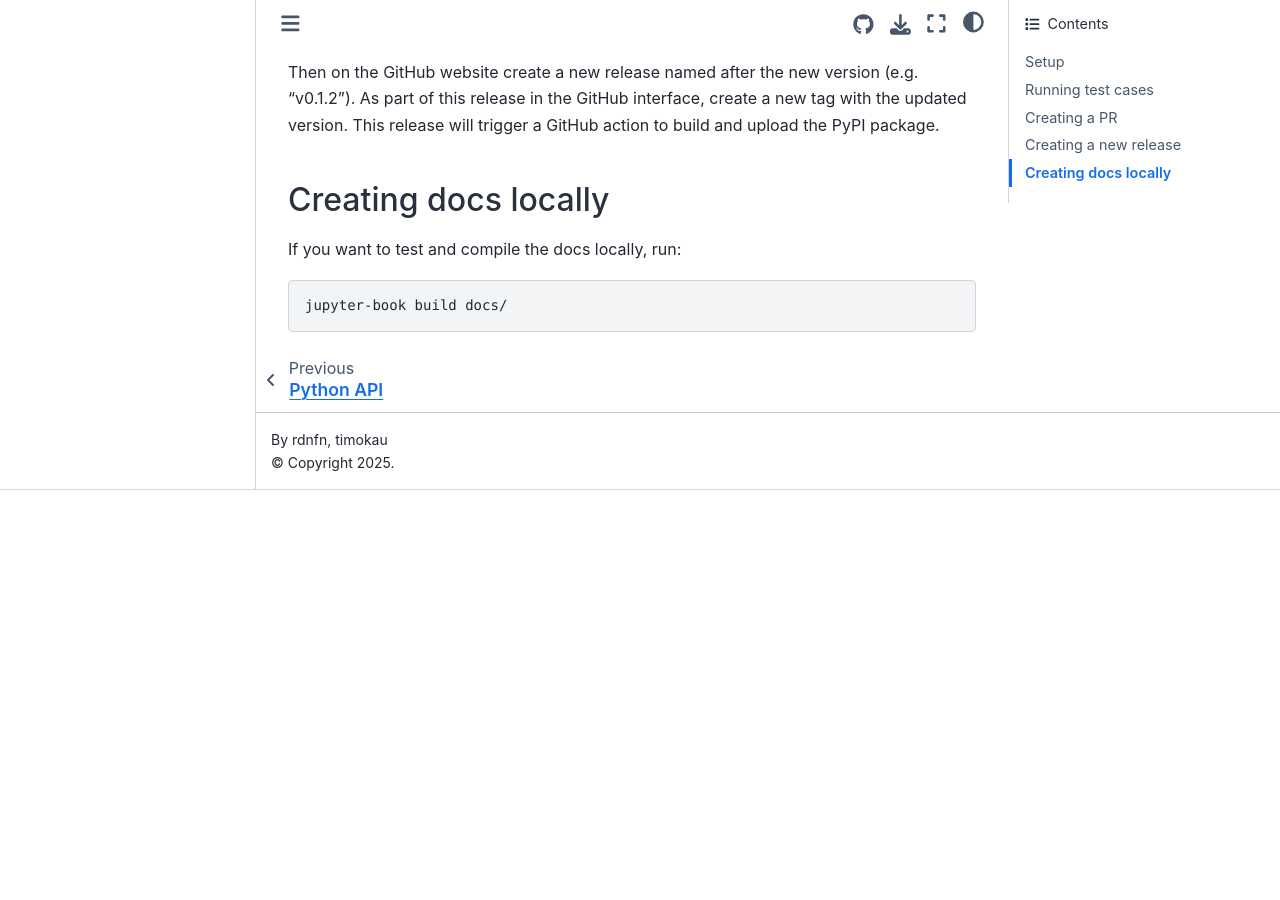
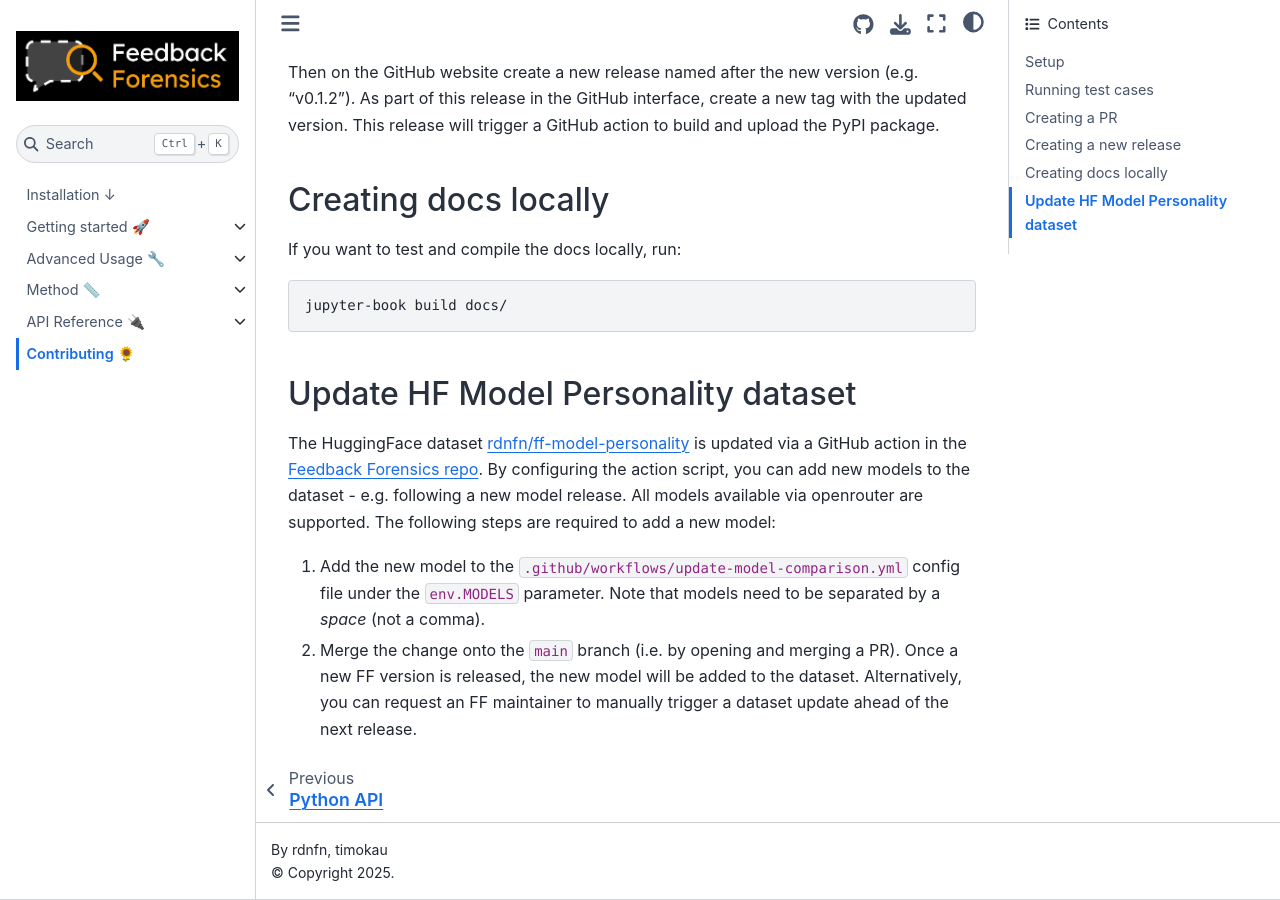
Before and after one commit to rdnfn/feedback-forensics, a Jupyter Book: the page built from docs/contributing.md, in a window 1280 px wide and 900 px high, scrolled down 1285 px. Built offline with Jupyter Book 1.0.4 settings and Sphinx 7.4.7 and the Sphinx Book theme 1.1.4, drawn with Linux system fonts in a browser that asks for light colours; pages that are not in the unit, such as notebooks, are missing from menus; before the commit the page ends 1775 px from its top, so only the background shows below that.

Commit message:
Add instructions for dataset updating to docs

````diff
--- a/docs/contributing.md
+++ b/docs/contributing.md
@@ -48,3 +48,10 @@
 ```bash
 jupyter-book build docs/
 ```
+
+### Update HF Model Personality dataset
+
+The HuggingFace dataset [rdnfn/ff-model-personality](https://huggingface.co/datasets/rdnfn/ff-model-personality) is updated via a GitHub action in the [Feedback Forensics repo](https://github.com/rdnfn/feedback-forensics). By configuring the action script, you can add new models to the dataset - e.g. following a new model release. All models available via openrouter are supported. The following steps are required to add a new model:
+
+1. Add the new model to the `.github/workflows/update-model-comparison.yml` config file under the `env.MODELS` parameter. Note that models need to be separated by a *space* (not a comma).
+2. Merge the change onto the `main` branch (i.e. by opening and merging a PR). Once a new FF version is released, the new model will be added to the dataset. Alternatively, you can request an FF maintainer to manually trigger a dataset update ahead of the next release.
````
